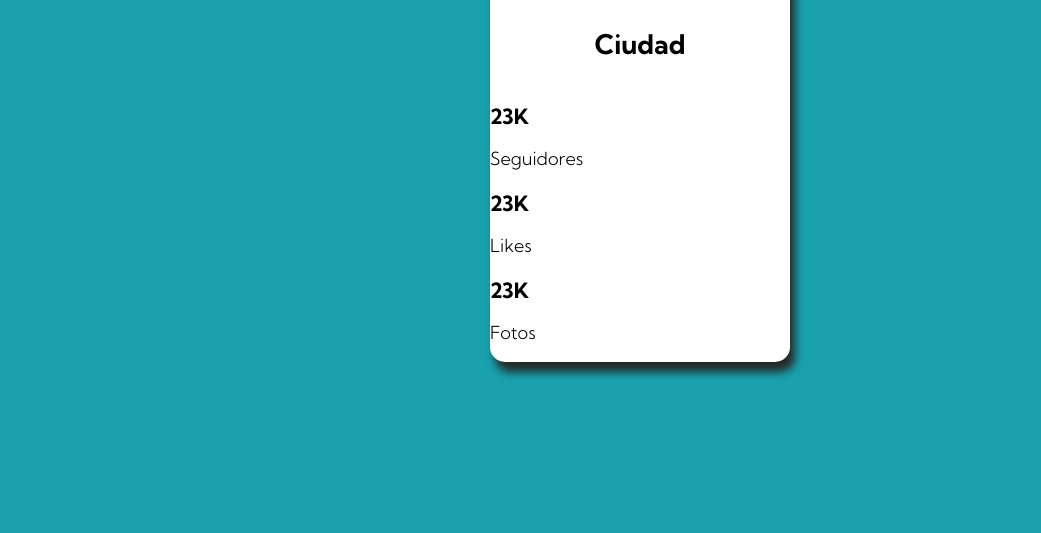
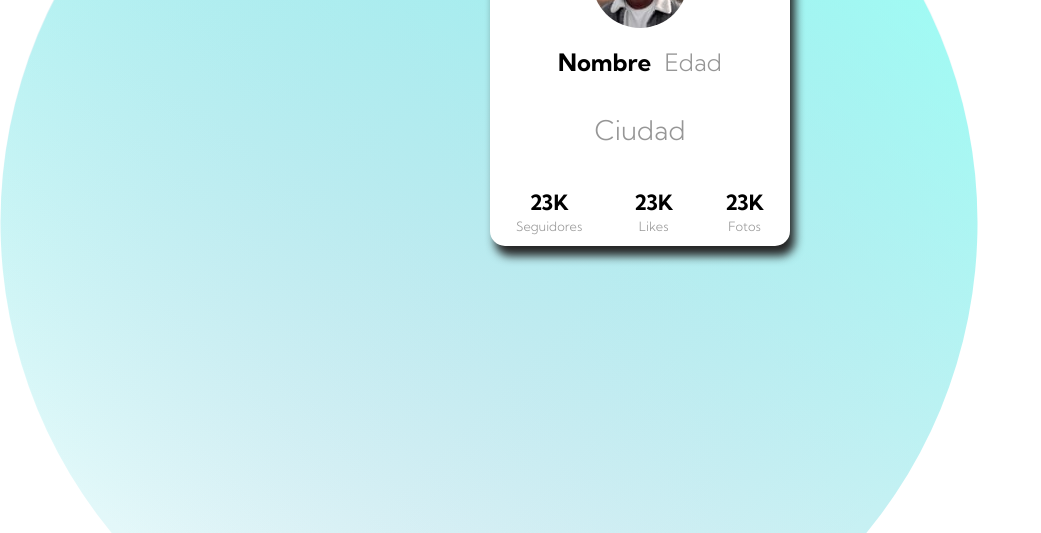
Before and after one commit to Adry2612/PokeCards, a plain HTML site: page index.html in a window 1280 px wide. Shown: the part 267-800 px from the top of the page, without its empty margins (0-1041 px from the left). Drawn offline with Linux system fonts and the light colour scheme.

Commit message:
Diseño principal finalizado

```diff
--- a/css/style.scss
+++ b/css/style.scss
@@ -1,12 +1,10 @@
 @import url("https://fonts.googleapis.com/css2?family=Kumbh+Sans:wght@300;700&display=swap");
-// Minuto 42
+// Minuto 1:20
 // Lugar de declaración de las variables
-:root {
-  --dark-cyan: hsl(185, 75%, 39%);
-  --very-dark-desaturated-blue: hsl(229, 23%, 23%);
-  --dark-grayish-blue: hsl(227, 10%, 46%);
-  --dark-gray: hsl(0, 0%, 59%);
-}
+$dark-cyan: hsl(185, 75%, 39%);
+$very-dark-desaturated-blue: hsl(229, 23%, 23%);
+$dark-grayish-blue: hsl(227, 10%, 46%);
+$dark-gray: hsl(0, 0%, 59%);
 
 html {
   box-sizing: border-box;
@@ -21,9 +19,10 @@ html {
 body {
   font-family: "Kumbh Sans", sans-serif;
   font-size: 18px;
-  background-color: var(--dark-cyan);
+  background-image: url('../images/bg-pattern-top.svg'),
+  url('../images/bg-pattern-bottom.svg');
+  background-repeat: no-repeat, no-repeat;
 }
-
 .flex {
   display: flex;
   /* Alinea los elementos al centro de la pantalla. */
@@ -57,5 +56,42 @@ body {
       border: 5px solid white;
       margin-top: calc(-48px - 5px);
     }
+
+    &-titulo {
+      font-size: 1.5rem;
+      margin-top: 1rem;
+
+      span {
+        color: $dark-gray;
+        /* Definimos el grosor de letra que hemos obtenido anteriormente. */
+        font-weight: 400;
+        margin-left: 0.5rem;
+      }
+    }
+
+    h2 {
+      color: $dark-gray;
+      font-weight: 400;
+    }
+  }
+
+  &-footer {
+    display: flex;
+    justify-content: space-around;
+
+
+    &-elemento {
+      text-align: center;
+
+      h3{
+        margin-bottom: -0.5rem;
+      }
+
+      p {
+        font-size: 0.8rem;
+        font-weight: 400;
+        color: $dark-gray;
+      }
+    }
   }
 }
```
Also changed, not shown: css/style.css, 1 other file.
